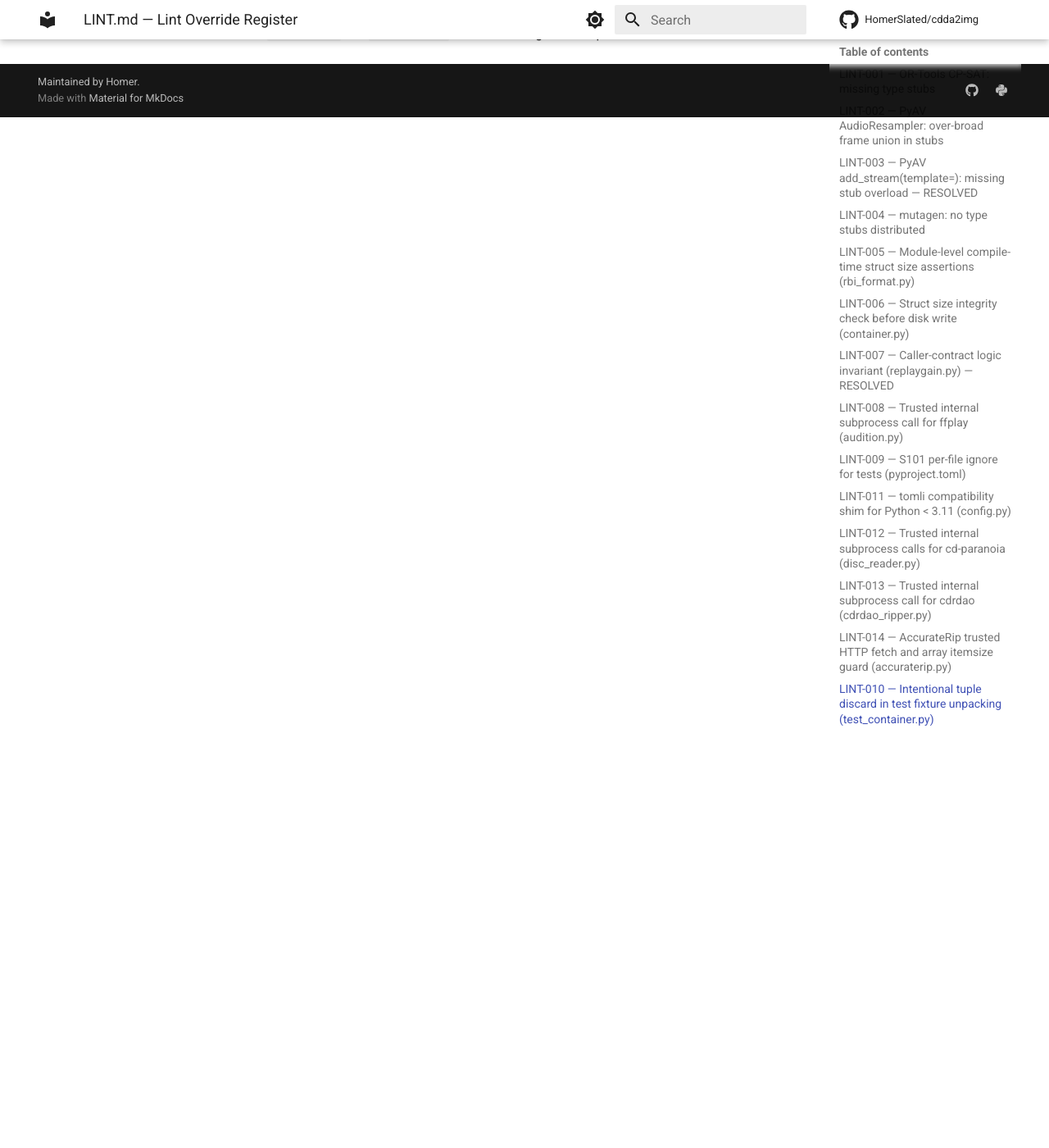
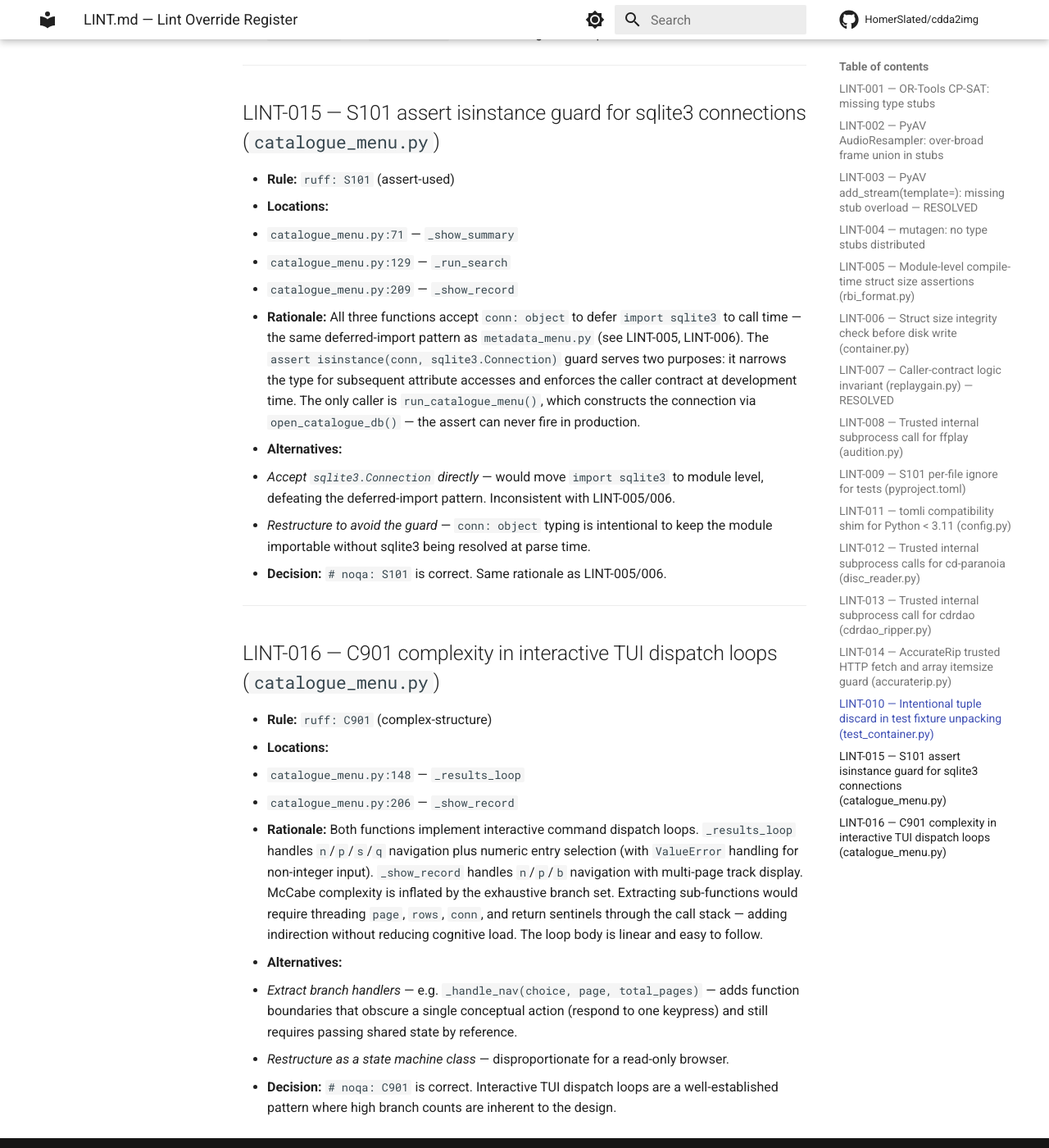
Before and after one commit to HomerSlated/cdda2img, an MkDocs documentation site: the page built from docs/reference/LINT.md, in a window 1280 px wide and 1400 px high, scrolled down 9225 px. Shown: the whole window at 82% size. Built offline with MkDocs 1.6.1 and Material for MkDocs 9.7.7, drawn with Linux system fonts in a browser that asks for light colours; comment, search, counter and statistics services are not loaded.

Commit message:
Metadata menu improvements, catalogue UI fixes; bump to v0.1.7
- _print_disc_summary: show remaster status (YES/POSSIBLE/NO + orig year)
  when remastered_source != UNKNOWN
- _original_release_menu: restructured with [s]/[m]/[b] top-level choice;
  _set_remaster_manually() added (1-4 + year prompt for YES with inline error)
- Year-only date storage: original_release_date pruned to YYYY throughout
- _select_from_results prompt simplified
- Catalogue menu: blank Enter returns to summary (not exit); year column
  alignment fixed
- _finalize_import: recompute output_stem from disc.album after metadata menu
- sanitize_title moved to top-level import in cdda2img.py
- Docs: README, LINT (LINT-015/016), TODO, man page updated for v0.1.7;
  d subcommand documented in man page

```diff
--- a/docs/reference/LINT.md
+++ b/docs/reference/LINT.md
@@ -333,3 +333,47 @@
 - **Decision:** `_` / `_disc` prefix is correct Python idiom. No code change needed.
   Note: `test_toc_roundtrip` (line 158) uses `disc` without underscore because it IS
   used — `disc.album` and `disc.artist` are asserted against the parsed values.
+
+---
+
+## LINT-015 — S101 assert isinstance guard for sqlite3 connections (`catalogue_menu.py`)
+
+- **Rule:** `ruff: S101` (assert-used)
+- **Locations:**
+  - `catalogue_menu.py:71` — `_show_summary`
+  - `catalogue_menu.py:129` — `_run_search`
+  - `catalogue_menu.py:209` — `_show_record`
+- **Rationale:** All three functions accept `conn: object` to defer `import sqlite3` to
+  call time — the same deferred-import pattern as `metadata_menu.py` (see LINT-005, LINT-006).
+  The `assert isinstance(conn, sqlite3.Connection)` guard serves two purposes: it narrows
+  the type for subsequent attribute accesses and enforces the caller contract at development
+  time. The only caller is `run_catalogue_menu()`, which constructs the connection via
+  `open_catalogue_db()` — the assert can never fire in production.
+- **Alternatives:**
+  - *Accept `sqlite3.Connection` directly* — would move `import sqlite3` to module level,
+    defeating the deferred-import pattern. Inconsistent with LINT-005/006.
+  - *Restructure to avoid the guard* — `conn: object` typing is intentional to keep the
+    module importable without sqlite3 being resolved at parse time.
+- **Decision:** `# noqa: S101` is correct. Same rationale as LINT-005/006.
+
+---
+
+## LINT-016 — C901 complexity in interactive TUI dispatch loops (`catalogue_menu.py`)
+
+- **Rule:** `ruff: C901` (complex-structure)
+- **Locations:**
+  - `catalogue_menu.py:148` — `_results_loop`
+  - `catalogue_menu.py:206` — `_show_record`
+- **Rationale:** Both functions implement interactive command dispatch loops. `_results_loop`
+  handles `n`/`p`/`s`/`q` navigation plus numeric entry selection (with `ValueError` handling
+  for non-integer input). `_show_record` handles `n`/`p`/`b` navigation with multi-page track
+  display. McCabe complexity is inflated by the exhaustive branch set. Extracting sub-functions
+  would require threading `page`, `rows`, `conn`, and return sentinels through the call stack —
+  adding indirection without reducing cognitive load. The loop body is linear and easy to follow.
+- **Alternatives:**
+  - *Extract branch handlers* — e.g. `_handle_nav(choice, page, total_pages)` — adds function
+    boundaries that obscure a single conceptual action (respond to one keypress) and still
+    requires passing shared state by reference.
+  - *Restructure as a state machine class* — disproportionate for a read-only browser.
+- **Decision:** `# noqa: C901` is correct. Interactive TUI dispatch loops are a well-established
+  pattern where high branch counts are inherent to the design.
--- a/pyproject.toml
+++ b/pyproject.toml
@@ -1,6 +1,6 @@
 [project]
 name = "cdda2img"
-version = "0.1.6"
+version = "0.1.7"
 description = "Creates archive images of Red Book standard CD-DA Audio CDs"
 authors = [{ name = "Homer", email = "github@hazensparkle.co.uk" }]
 readme = "README.md"
```
Also changed, not shown: README.md (+8 -2 lines), docs/reference/TODO.md (+33 -10 lines), 5 other files.
